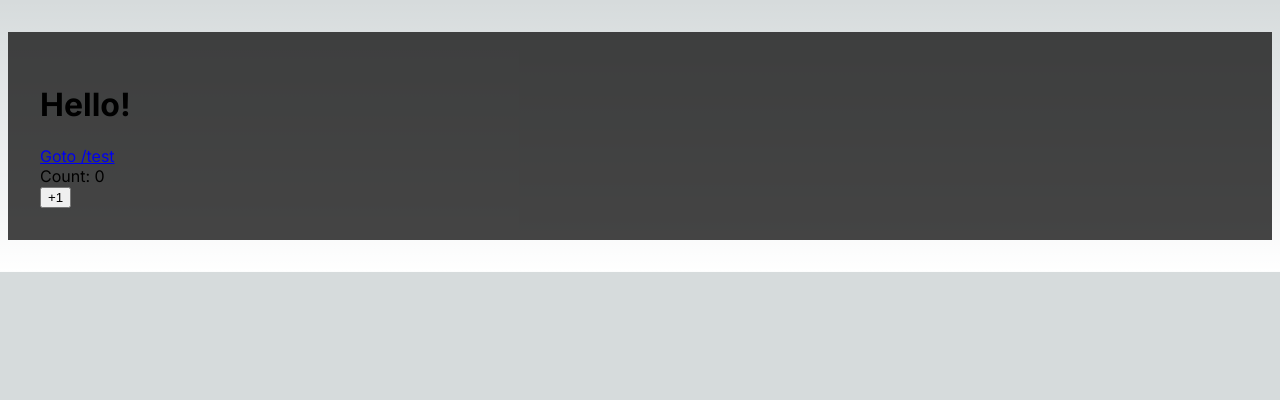
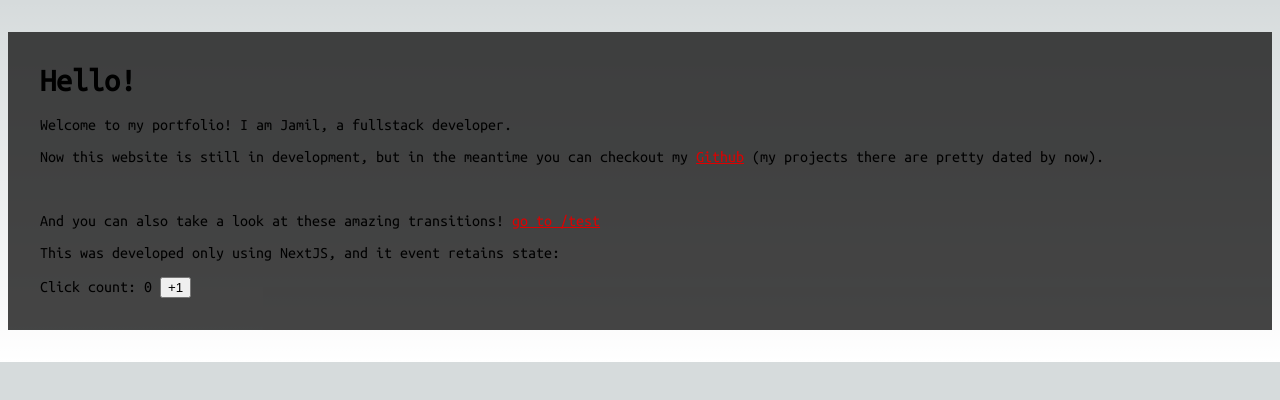
Before and after one commit to jamilettel/portfolio, a Next.js app: page / in a window 1280 px wide. Shown: the top 400 px of the page. Built offline with nearby package versions, Linux system fonts and the light colour scheme.

Commit message:
:rocket: V0.1.0 OK

```diff
--- a/src/app/globals.css
+++ b/src/app/globals.scss
@@ -22,3 +22,11 @@ body {
   background-position: center;
   background-size: contain;
 }
+
+a {
+  color: #dd0000;
+
+  &:hover {
+    color: #ff0000;
+  }
+}
--- a/src/app/layout.tsx
+++ b/src/app/layout.tsx
@@ -1,9 +1,9 @@
 import { TransitionProvider } from "@/contexts/TransitionContext";
 import type { Metadata } from "next";
-import { Inter } from "next/font/google";
-import "./globals.css";
+import { Ubuntu_Mono } from "next/font/google";
+import "./globals.scss";
 
-const inter = Inter({ subsets: ["latin"] });
+const mono = Ubuntu_Mono({ subsets: ["latin"], weight: "400" });
 
 export const metadata: Metadata = {
   title: "Jamil Ettel",
@@ -17,7 +17,7 @@ export default function RootLayout({
 }) {
   return (
     <html lang="en">
-      <body className={inter.className}>
+      <body className={mono.className}>
         <TransitionProvider>{children}</TransitionProvider>
       </body>
     </html>
--- a/src/contexts/TransitionContext.tsx
+++ b/src/contexts/TransitionContext.tsx
@@ -25,7 +25,7 @@ function TransitionProvider({ children }: { children: React.ReactNode }) {
   const [transitionLength, setTransitionLength] = useState(0);
   const router = useRouter();
 
-  function updateContent(elementId: string, transitionLength: number = 500) {
+  function updateContent(elementId: string, transitionLength: number = 1000) {
     setSavedChildren(document.getElementById(elementId));
     saveId(elementId);
     setTransitionLength(transitionLength);
--- a/src/modules/home/Home.scss
+++ b/src/modules/home/Home.scss
@@ -3,18 +3,14 @@
         transform: translateX(0);
     }
 
-    20% {
-        transform: translateX(0);
-    }
-
     100% {
-        transform: translateX(100vw);
+        transform: translateX(-100vw);
     }
 }
 
 @keyframes home-in {
     0% {
-        transform: translateX(100vw);
+        transform: translateX(-100vw);
     }
 
     100% {
@@ -30,13 +26,20 @@
         width: 1200px;
         margin: 32px auto;
         padding: 32px;
-        transition: 500ms;
-        animation: home-in 500ms ease-in forwards;
+        transform: translateX(-100vw);
+        animation: home-in 1000ms ease-out forwards;
+        animation-delay: 200ms;
+
+        h1 {
+            margin-top: 0;
+        }
     }
 }
 
 .animate-out.main-content {
     .content {
-        animation: home-out 500ms ease-out forwards;
+        transform: translateX(0);
+        animation: home-out 1000ms ease-out forwards;
+        animation-delay: 200ms;
     }
 }
--- a/src/modules/home/Home.tsx
+++ b/src/modules/home/Home.tsx
@@ -12,9 +12,14 @@ export default function Home() {
       <div className="content">
 
         <h1>Hello!</h1>
-        <AnimatedLink href="/test">Goto /test</AnimatedLink>
-        <div>Count: {count}</div>
-        <button onClick={() => setCount(count + 1)}>+1</button>
+        <p>Welcome to my portfolio! I am Jamil, a fullstack developer.</p>
+        <p>Now this website is still in development, but in the meantime you can checkout my <a href="https://www.github.com/jamilettel">Github</a> (my projects there are pretty dated by now).</p>
+        <br />
+        <p>And you can also take a look at these amazing transitions! <AnimatedLink href="/test">go to /test</AnimatedLink></p>
+        <p>This was developed only using NextJS, and it event retains state:</p>
+        <div>Click count: {count}{" "}
+          <button onClick={() => setCount(count + 1)}>+1</button>
+        </div>
       </div>
     </AnimatedContainer>
   );
```
Also changed, not shown: src/modules/test/Test.scss (+14 -9 lines), src/modules/test/Test.tsx (+2 -2 lines), 1 other file (tests, documents, lock files or other folders).
